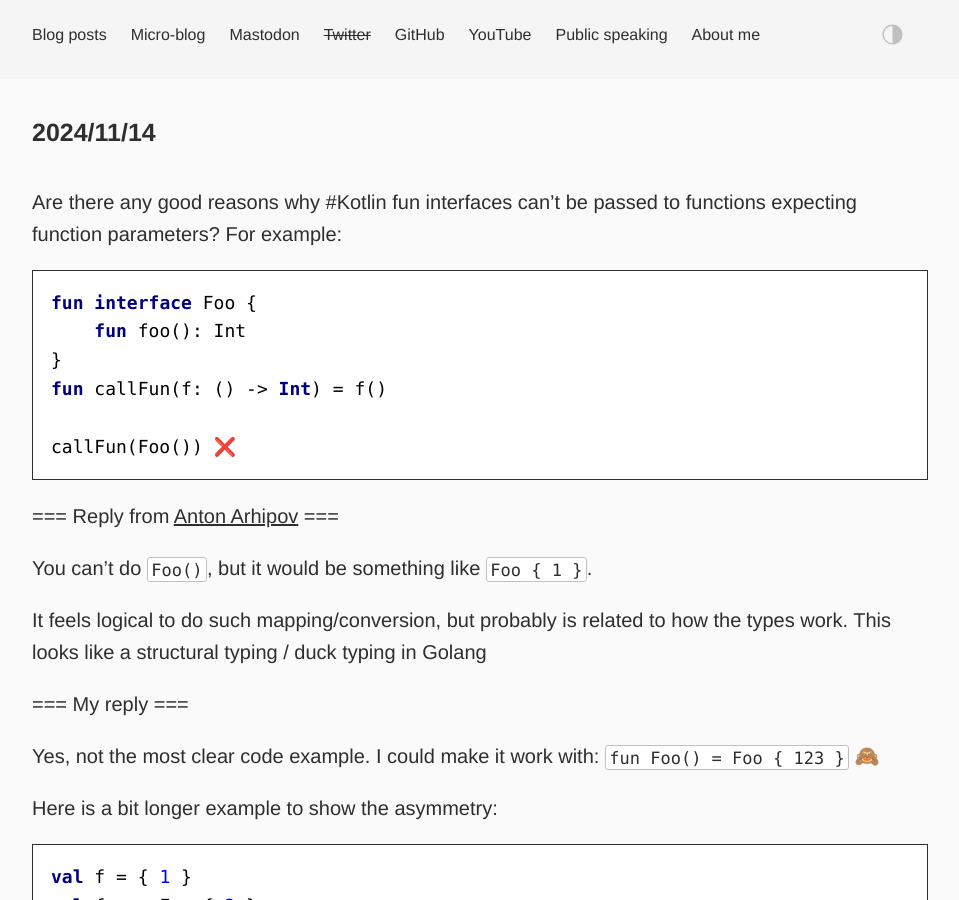
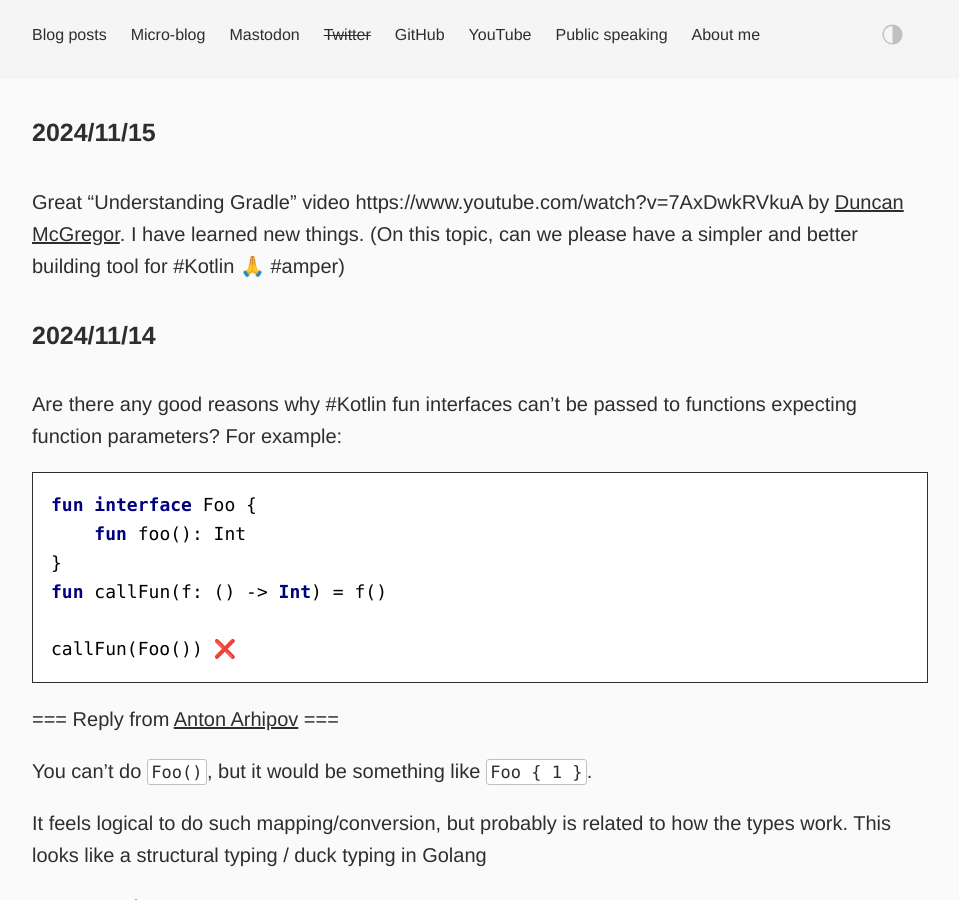
Before and after one commit to dkandalov/dkandalov.github.io, a Jekyll site: the page built from micro-blog.md, in a window 1280 px wide and 900 px high. Shown: the whole window, without its empty margins (160-1119 px from the left). Built offline with Jekyll 4.4.1, drawn with Linux system fonts in a browser that asks for light colours.

Commit message:
updated micro-blog

```diff
--- a/micro-blog.md
+++ b/micro-blog.md
@@ -2,6 +2,9 @@
 layout: post
 permalink: /micro-blog/
 ---
+
+#### 2024/11/15
+Great "Understanding Gradle" video https://www.youtube.com/watch?v=7AxDwkRVkuA by [Duncan McGregor](https://www.youtube.com/@PairingWithDuncan). I have learned new things. (On this topic, can we please have a simpler and better building tool for #Kotlin 🙏 #amper)
 
 #### 2024/11/14
 Are there any good reasons why #Kotlin fun interfaces can't be passed to functions expecting function parameters? For example:
```
